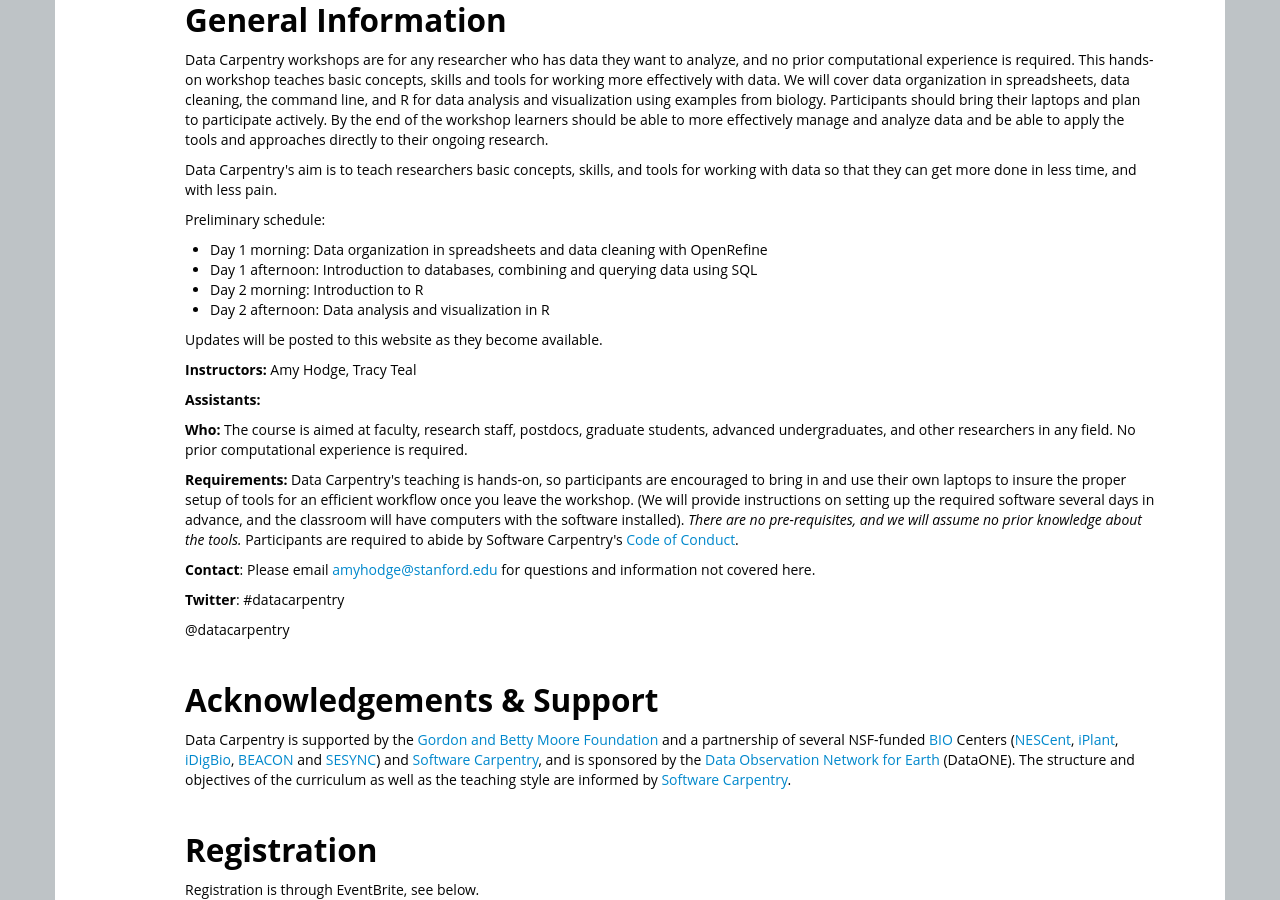
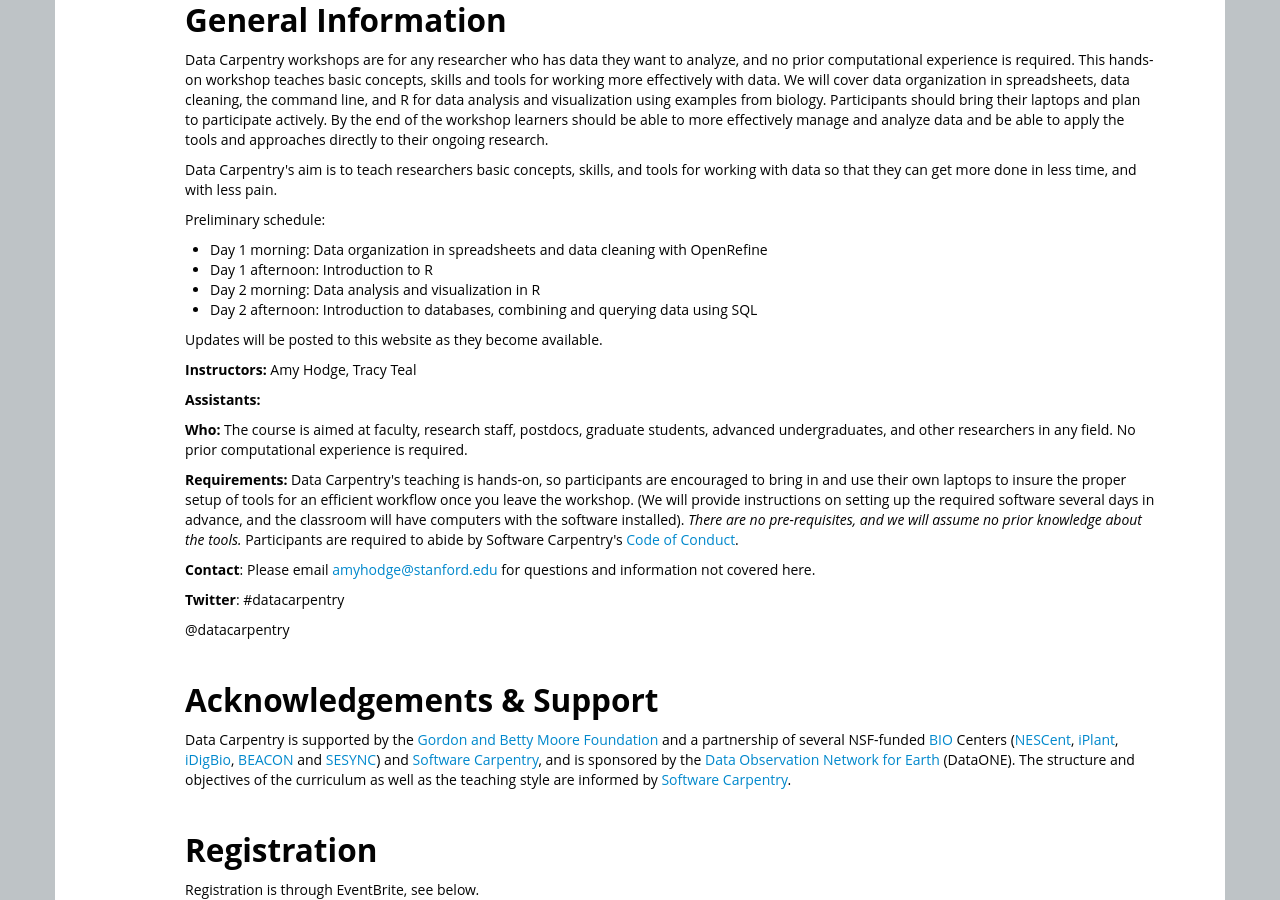
Before and after one commit to datacarpentry/2015-04-23-stanford, a Jekyll site: the page built from index.html, in a window 1280 px wide and 900 px high, scrolled down 481 px. Built offline with Jekyll 4.4.1, drawn with Linux system fonts in a browser that asks for light colours; nearby versions of some CDN libraries; library files that are not in the unit come from our copies.

Commit message:
updated schedule

```diff
--- a/index.html
+++ b/index.html
@@ -41,9 +41,9 @@
 Preliminary schedule:
 <ul>
 <li>  Day 1 morning: Data organization in spreadsheets and data cleaning with OpenRefine
-<li>  Day 1 afternoon: Introduction to databases, combining and querying data using SQL
-<li>  Day 2 morning: Introduction to R
-<li>  Day 2 afternoon: Data analysis and visualization in R
+<li>  Day 1 afternoon: Introduction to R
+<li>  Day 2 morning: Data analysis and visualization in R
+<li>  Day 2 afternoon: Introduction to databases, combining and querying data using SQL
 </ul>
 
 
```
